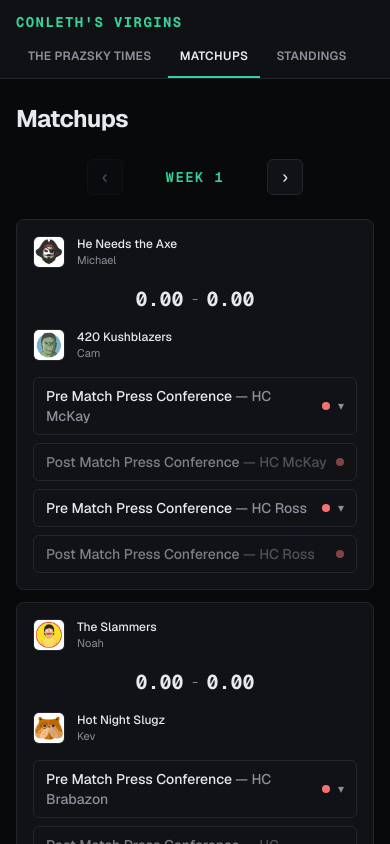
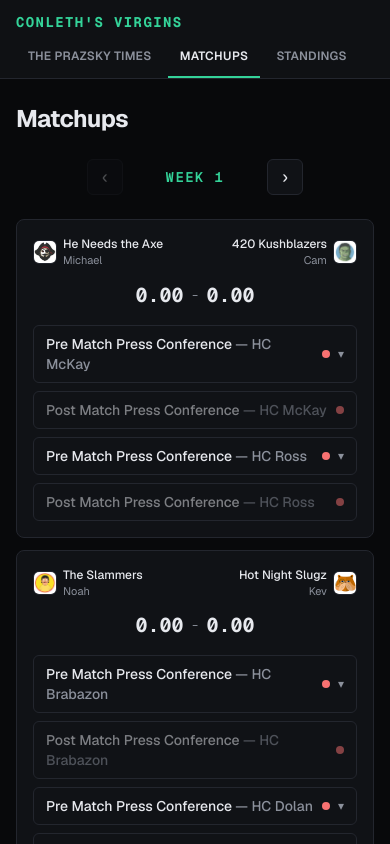
Before and after one commit to michaelmckay24/conleths-virgins, a Next.js app: page /matchups in a window 390 px wide. Shown: the top 844 px of the page. Built offline with nearby package versions, Linux system fonts and the light colour scheme; no server answers; the database is empty.

Commit message:
updating matchups layout for mobile again

```diff
--- a/app/_components/MatchupScoreRow.tsx
+++ b/app/_components/MatchupScoreRow.tsx
@@ -7,41 +7,41 @@ export function MatchupScoreRow({ matchup }: { matchup: Matchup }) {
   const away = getTeamById(matchup.awayTeamId);
 
   return (
-    <div className="flex flex-col gap-4 sm:grid sm:grid-cols-[1fr_auto_1fr] sm:items-center">
-      <div className="flex items-center gap-3">
+    <div className="grid grid-cols-2 items-center gap-x-2 gap-y-3 sm:grid-cols-[1fr_auto_1fr] sm:gap-4">
+      <div className="order-1 flex min-w-0 items-center gap-1.5 sm:order-none sm:gap-3">
         <Image
           src={home.icon}
           alt={`${home.teamName} logo`}
           width={44}
           height={44}
-          className="size-8 shrink-0 rounded-md border border-border bg-surface-raised object-cover sm:size-11"
+          className="size-6 shrink-0 rounded-md border border-border bg-surface-raised object-cover sm:size-11"
         />
-        <div>
-          <p className="text-xs font-medium text-foreground sm:text-base">
+        <div className="min-w-0">
+          <p className="truncate text-xs font-medium text-foreground sm:text-base">
             {home.teamName}
           </p>
-          <p className="text-[11px] text-muted sm:text-xs">{home.owner}</p>
+          <p className="truncate text-[11px] text-muted sm:text-xs">{home.owner}</p>
         </div>
       </div>
-      <div className="flex items-center justify-center gap-2 font-mono text-xl font-bold sm:text-2xl">
+      <div className="order-3 col-span-2 flex items-center justify-center gap-2 font-mono text-xl font-bold sm:order-none sm:col-span-1 sm:text-2xl">
         <span className="text-foreground">{matchup.homeScore.toFixed(2)}</span>
         <span className="text-xs font-normal text-muted">–</span>
         <span className="text-foreground">{matchup.awayScore.toFixed(2)}</span>
       </div>
-      <div className="flex items-center justify-start gap-3 sm:justify-end">
+      <div className="order-2 flex min-w-0 items-center justify-end gap-1.5 sm:order-none sm:gap-3">
+        <div className="min-w-0 text-right">
+          <p className="truncate text-xs font-medium text-foreground sm:text-base">
+            {away.teamName}
+          </p>
+          <p className="truncate text-[11px] text-muted sm:text-xs">{away.owner}</p>
+        </div>
         <Image
           src={away.icon}
           alt={`${away.teamName} logo`}
           width={44}
           height={44}
-          className="order-1 size-8 shrink-0 rounded-md border border-border bg-surface-raised object-cover sm:order-2 sm:size-11"
+          className="size-6 shrink-0 rounded-md border border-border bg-surface-raised object-cover sm:size-11"
         />
-        <div className="order-2 text-left sm:order-1 sm:text-right">
-          <p className="text-xs font-medium text-foreground sm:text-base">
-            {away.teamName}
-          </p>
-          <p className="text-[11px] text-muted sm:text-xs">{away.owner}</p>
-        </div>
       </div>
     </div>
   );
```
